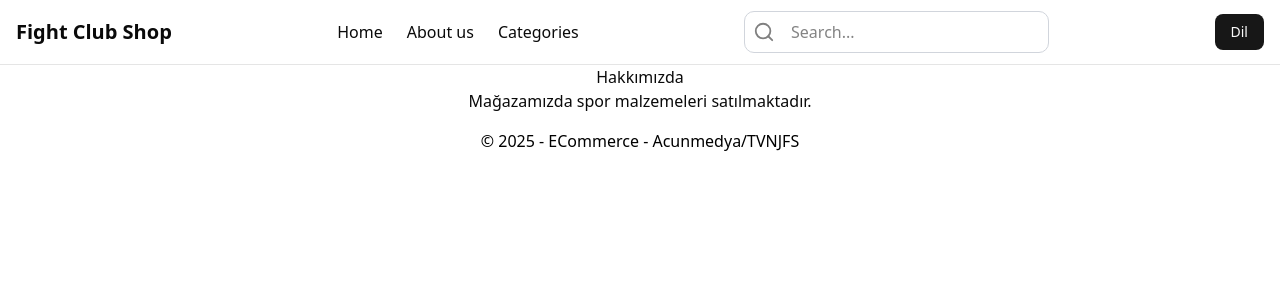
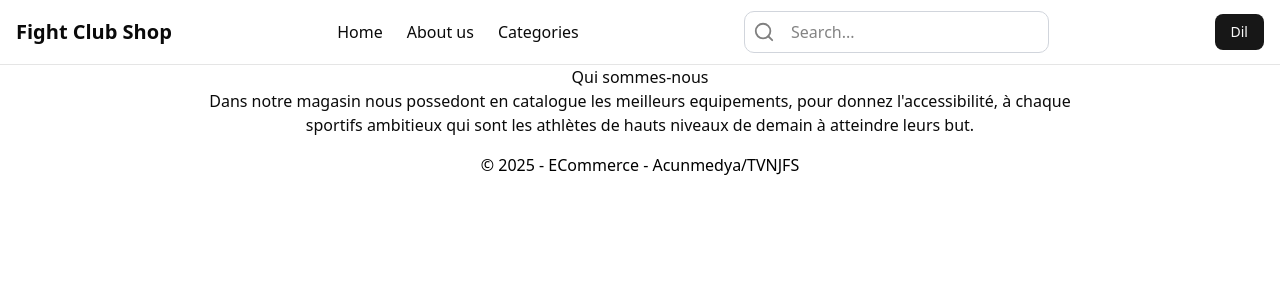
Before and after one commit to talha667ko/Acunmedya-TVNJFS, a Next.js app in the folder Typescript-Mart3/: page /About-us in a window 1280 px wide. Shown: the top 300 px of the page. Built offline with nearby package versions, Linux system fonts and the light colour scheme.

Commit message:
navbar enhanced

```diff
--- a/Typescript-Mart3/src/app/(pages)/About-us/page.tsx
+++ b/Typescript-Mart3/src/app/(pages)/About-us/page.tsx
@@ -1,9 +1,11 @@
 
 export default function Hakkimizda(){
     return(
-        <div className="flex-direction-column justify-center items-center">
-            <h1 className="text-center">Hakkımızda</h1>
-            <p className="text-center">Mağazamızda spor malzemeleri satılmaktadır.</p>
+        <div className="flex-direction-column justify-center items-center max-w-4xl w-full m-auto">
+            <h1 className="text-center">Qui sommes-nous</h1>
+            <p className="text-center">Dans notre magasin nous possedont en catalogue les meilleurs equipements, pour donnez
+                l'accessibilité, à chaque sportifs ambitieux qui sont les athlètes de hauts niveaux de demain à atteindre
+                leurs but.</p>
         </div>
     );
 }
--- a/Typescript-Mart3/src/app/components/Navbar/Navbar.tsx
+++ b/Typescript-Mart3/src/app/components/Navbar/Navbar.tsx
@@ -42,7 +42,23 @@ export default function Navbar() {
         <div className="hidden md:flex space-x-6">
           <Link href={"/"}>Home</Link>
           <Link href={"/About-us"}>About us</Link>
-          <Link href={"/"}>Categories</Link>
+          <DropdownMenu>
+            <DropdownMenuTrigger asChild>
+              <p>Categories</p>
+            </DropdownMenuTrigger>
+            <DropdownMenuContent>
+              <DropdownMenuItem className="cursor-pointer">
+                Hommes
+              </DropdownMenuItem>
+              <DropdownMenuItem className="cursor-pointer">
+                Femmes
+              </DropdownMenuItem>
+              <DropdownMenuItem className="cursor-pointer">
+                Enfants
+              </DropdownMenuItem>
+            </DropdownMenuContent>
+          </DropdownMenu>
+
         </div>
         {/* Desktop Navbar */}
 
```
